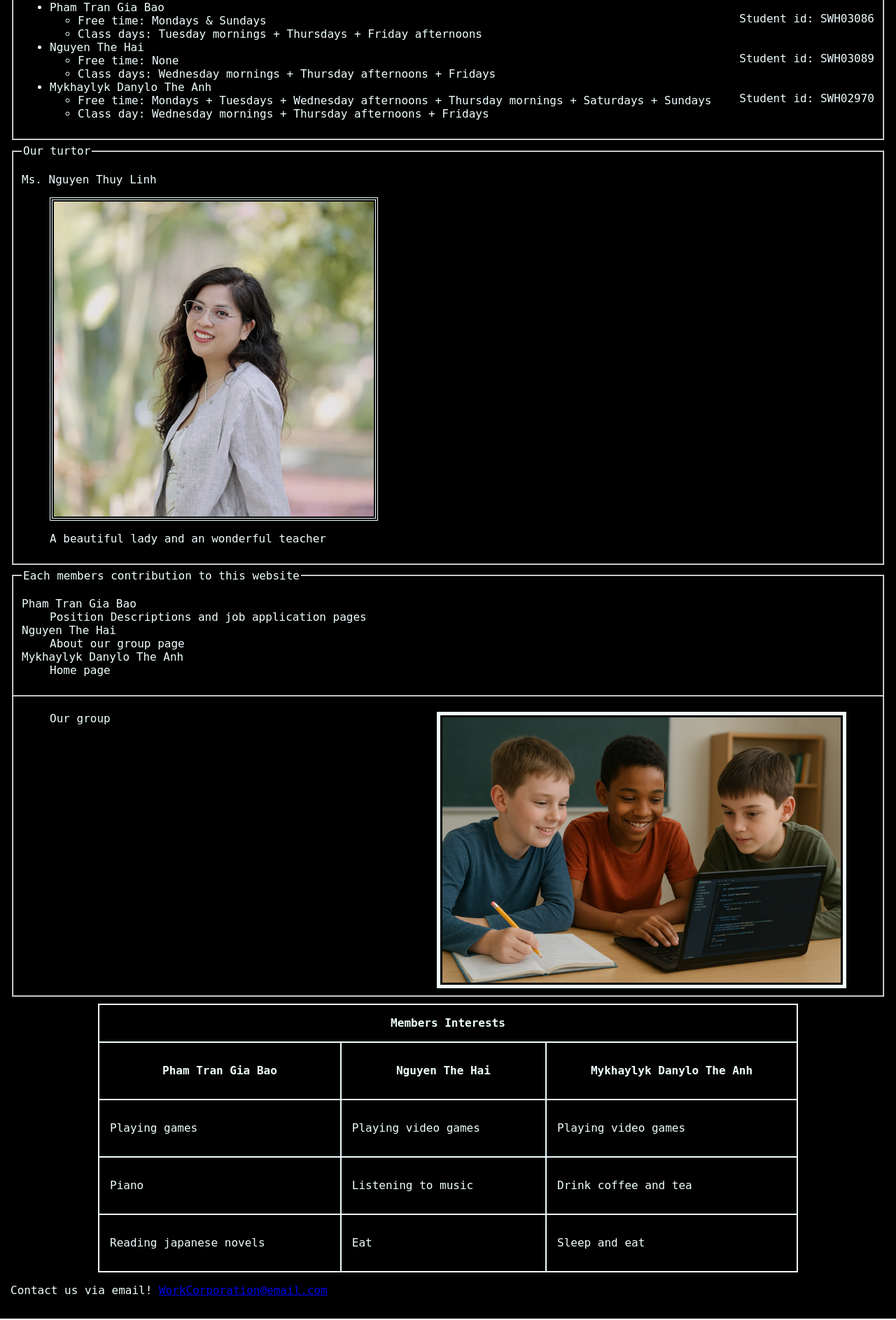
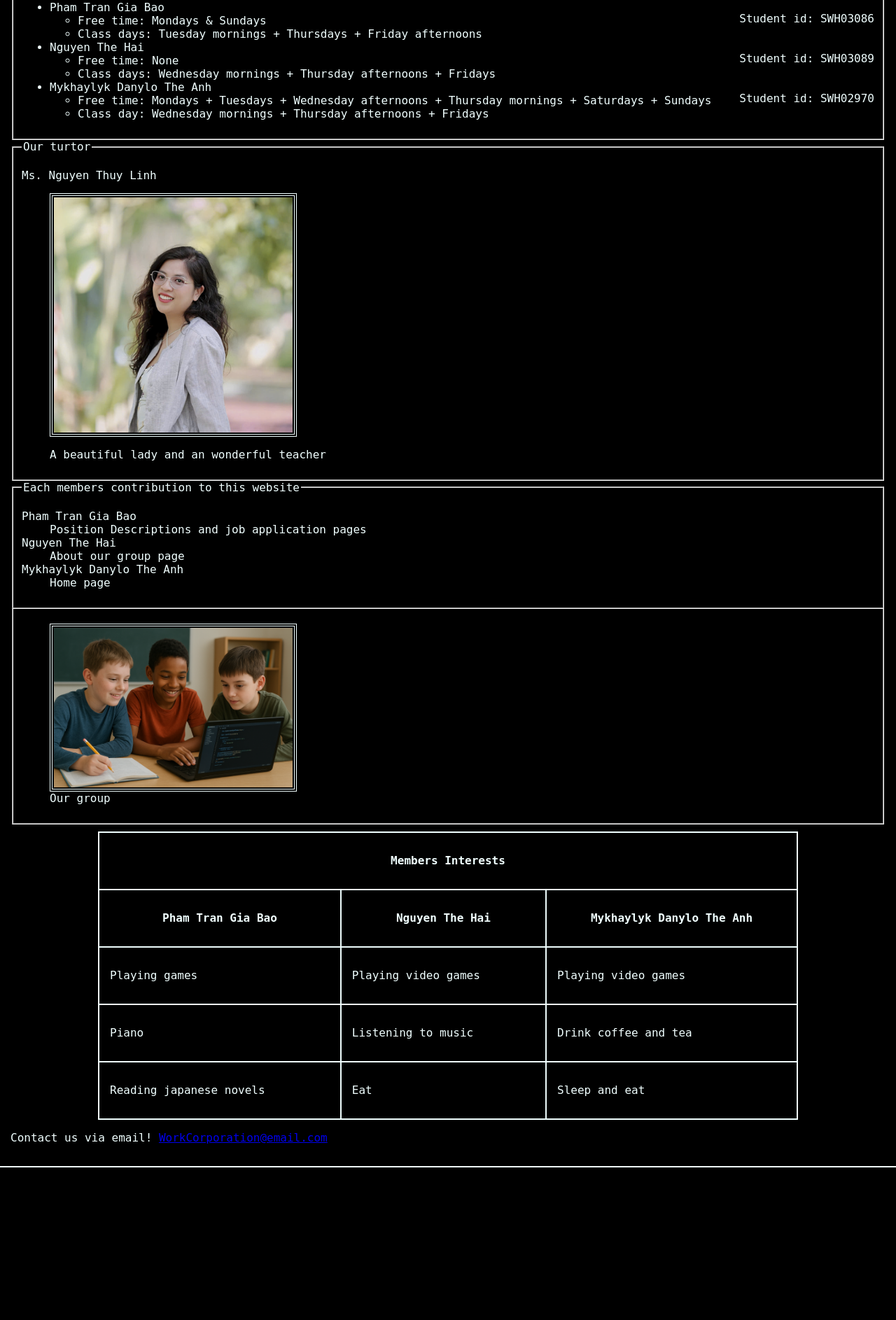
Before and after one commit to SWH03086/project_01, a PHP site: page /about.html in a window 1280 px wide. Shown: the part 401-2287 px from the top of the page at 70% size. After the commit the page ends 2069 px from the top, so only its background shows below. Run offline with PHP 8.4, Linux system fonts and the light colour scheme.

Commit message:
move style in html to css

```diff
--- a/project1/about.html
+++ b/project1/about.html
@@ -6,7 +6,7 @@
     <title>About us</title>
     <link rel="stylesheet" href="style/styles.css">
 </head>
-<body style="background-color: black;color: azure;">
+<body>
     <header class="site-header">
         <div style="display: flex; align-items: center;">
             <img src="W_Corp._Logo.png" alt="W_Corp logo" style="width: 250px; margin-right: 40px; height: auto;">
@@ -34,7 +34,7 @@
         <legend>Members</legend>
     <ul>
         <li>Pham Tran Gia Bao
-            <p style="float: right;">Student id: SWH03086</p>
+            <p class="aboutp">Student id: SWH03086</p>
             <ul>
                 <li>Free time: Mondays & Sundays</li>
                 <li>Class days: Tuesday mornings + Thursdays + Friday afternoons</li>
@@ -42,14 +42,14 @@
 
             </li>
         <li>Nguyen The Hai
-            <p style="float: right;">Student id: SWH03089</p>
+            <p class="aboutp">Student id: SWH03089</p>
             <ul>
                 <li>Free time: None</li>
                 <li>Class days: Wednesday mornings + Thursday afternoons + Fridays</li>
             </ul>
             </li>
         <li>Mykhaylyk Danylo The Anh
-            <p style="float: right;">Student id: SWH02970</p>
+            <p class="aboutp">Student id: SWH02970</p>
             <ul>
                 <li>Free time: Mondays + Tuesdays + Wednesday afternoons + Thursday mornings + Saturdays + Sundays</li>
                 <li>Class day: Wednesday mornings + Thursday afternoons + Fridays</li>
@@ -57,15 +57,15 @@
             </li>
     </ul>
     </fieldset>
-    <fieldset style="margin-top: 6px;">
+    <fieldset>
         <legend>Our turtor</legend>
     <p>Ms. Nguyen Thuy Linh</p>
     <figure>
-        <img src="ourturtor.png" style="border: 4px double azure;display: block;padding: 2px;">
+        <img src="ourturtor.png" class="aboutimg">
         <p>A beautiful lady and an wonderful teacher</p>
     </figure>
     </fieldset>
-    <fieldset style="margin-top: 6px;">
+    <fieldset>
         <legend>Each members contribution to this website</legend>
     <dl>
         <dt>Pham Tran Gia Bao</dt>
@@ -76,17 +76,17 @@
         <dd>Home page</dd>
     </dl>
     </fieldset>
-    <fieldset style="border-top: none;">
+    <fieldset class="aboutfs">
     <figure>
-        <img src="groupphoto.png" style="width: 50%; border: 5px solid azure;padding: 3px;float: right;">
+        <img src="groupphoto.png" class="aboutimg">
         <figcaption>Our group</figcaption>
     </figure>
     </fieldset>
 
-    <table style="border-collapse: collapse;width: 80%;line-height: 50px; margin: 10px auto;">
+    <table class="at">
         <thead>
             <tr>
-                <th colspan="3"; style="border: 2px solid azure;">Members Interests</th>
+                <th colspan="3"; class="abouttable">Members Interests</th>
         </tr>
         </thead>
         <tbody>
--- a/project1/style/styles.css
+++ b/project1/style/styles.css
@@ -138,3 +138,22 @@ textarea {
     color: black;
     box-shadow: 0 0 15px azure;
 }
+.aboutp {
+    float: right;
+}
+.aboutimg {
+    border: 4px double azure;
+    display: block;
+    padding: 2px;
+    width: 30%;
+    float: 50%;
+}
+.aboutfs {
+    border-top: none;
+}
+.at {
+    border-collapse: collapse;
+    width: 80%;
+    line-height: 50px;
+    margin: 10px auto;
+}
```
